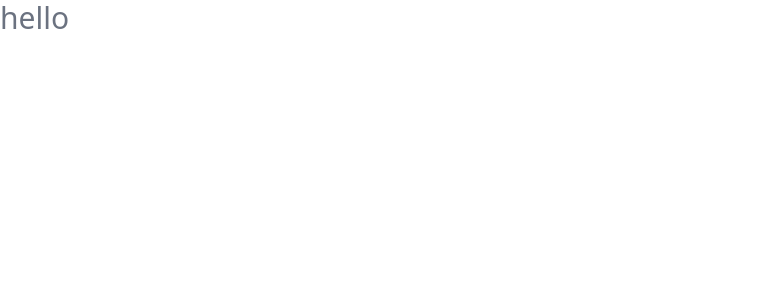
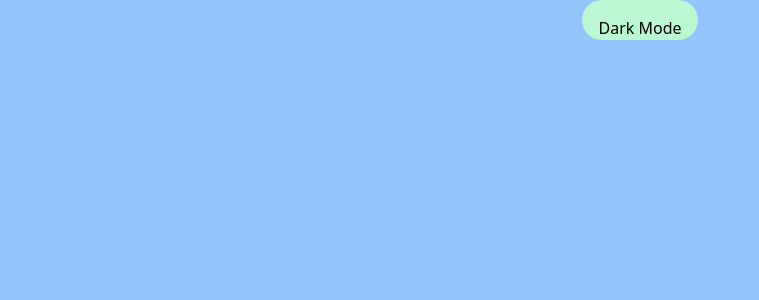
Before and after one commit to prakritip0/task-4, a React (Create React App) app: page / in a window 1280 px wide. Shown: the top 300 px of the page, without its empty margins (0-759 px from the left). Built offline with nearby package versions, Linux system fonts and the light colour scheme.

Commit message:
practice tailwind darkmode

```diff
--- a/public/index.html
+++ b/public/index.html
@@ -26,7 +26,7 @@
     -->
     <title>React App</title>
   </head>
-  <body>
+  <body className="dark">
     <noscript>You need to enable JavaScript to run this app.</noscript>
     <div id="root"></div>
     <!--
--- a/src/App.tsx
+++ b/src/App.tsx
@@ -1,10 +1,10 @@
-import React from 'react';
+
 
 
 function App() {
   return (
-    <div className="App">
-      <h1 className='text-3xl text-gray-500'>hello</h1>
+    <div className="h-screen bg-blue-300 flex justify-center item-center">
+      <button className="bg-green-200 h-10 p-4 rounded-3xl ">Dark Mode</button>
     </div>
   );
 }
--- a/tailwind.config.js
+++ b/tailwind.config.js
@@ -1,6 +1,7 @@
-/** @type {import('tailwindcss').Config} */
+/* @type {import('tailwindcss').Config} */
 export default {
   content: ["./src/**/*.{js,jsx,ts,tsx}"],
+  darkMode: "class",
   theme: {
     extend: {},
   },
```
